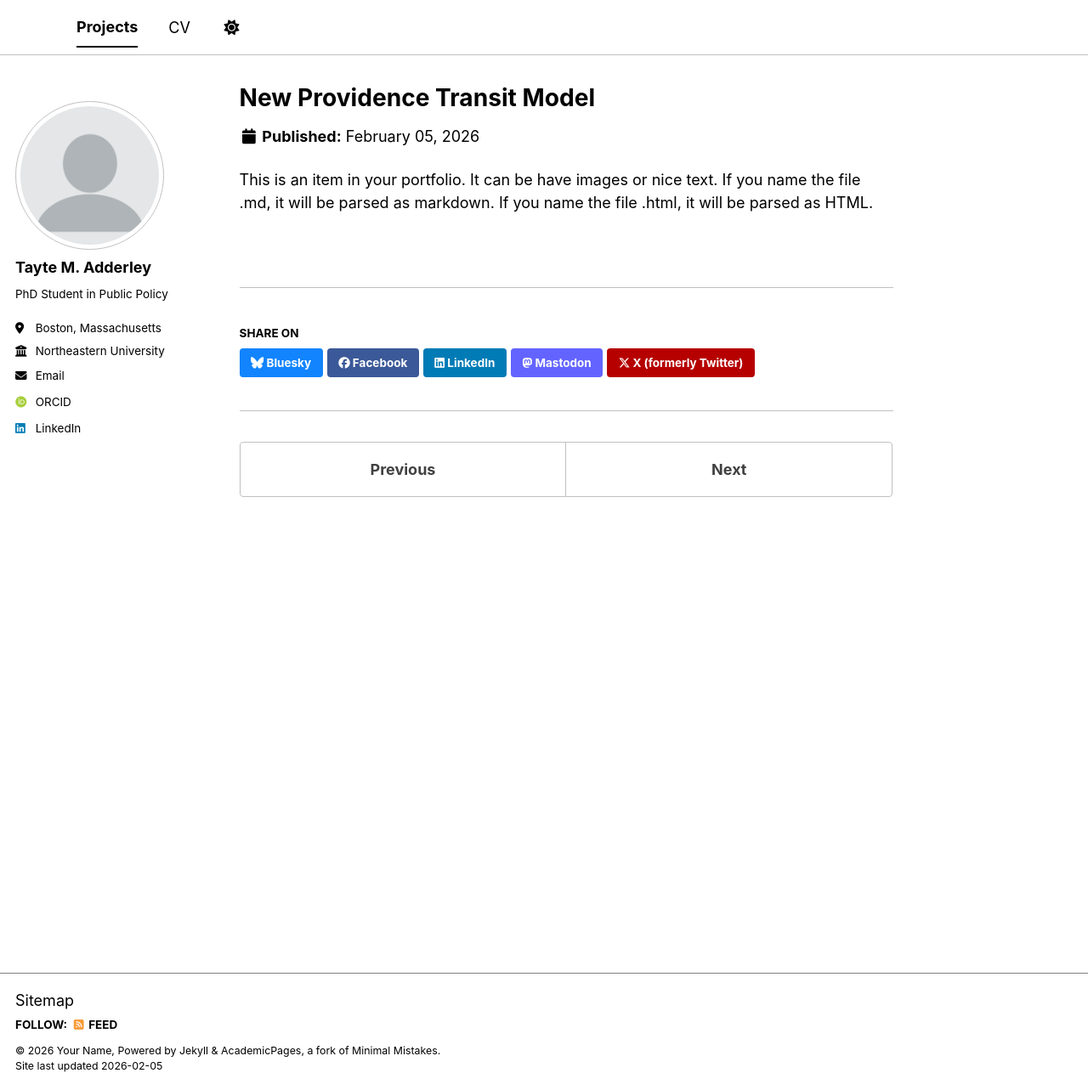
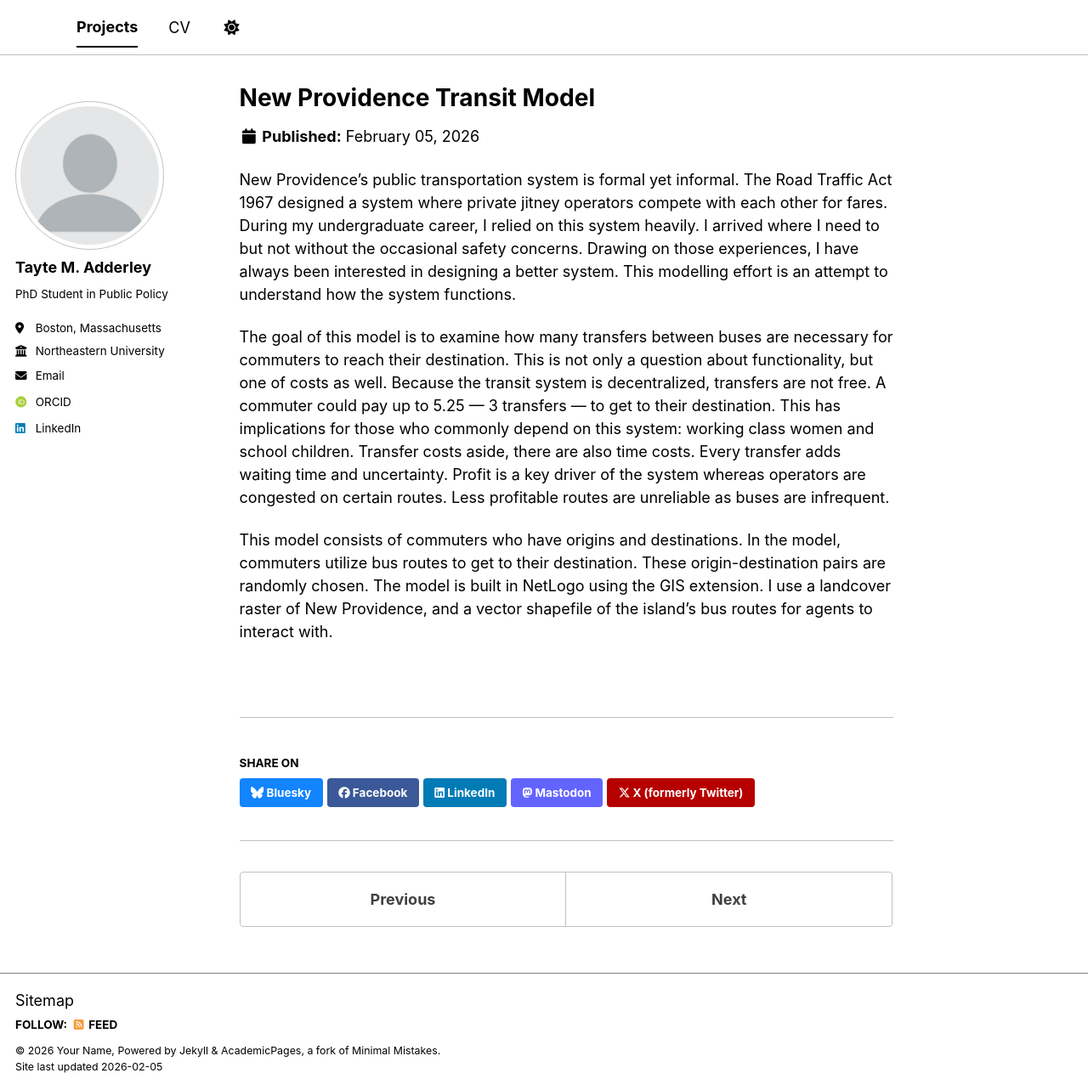
Before and after one commit to tayteadderley/tayteadderley.github.io, a Jekyll site: the page built from _portfolio/portfolio-1.md, in a window 1280 px wide and 1283 px high. Shown: the whole window at 85% size. Built offline with Jekyll 4.4.1, drawn with Linux system fonts in a browser that asks for light colours; some web fonts are replaced; a script bundle is joined from its source files by our own code; library files that are not in the unit come from our copies.

Commit message:
Update portfolio-1.md

```diff
--- a/_portfolio/portfolio-1.md
+++ b/_portfolio/portfolio-1.md
@@ -3,5 +3,8 @@ title: "New Providence Transit Model"
 excerpt: "This NetLogo GIS model examines how commuters using New Providence's jitney system navigates routes across the island.<br/><img src='/images/500x300.png'>"
 collection: portfolio
 ---
+New Providence's public transportation system is formal yet informal. The Road Traffic Act 1967 designed a system where private jitney operators compete with each other for fares. During my undergraduate career, I relied on this system heavily. I arrived where I need to but not without the occasional safety concerns. Drawing on those experiences, I have always been interested in designing a better system. This modelling effort is an attempt to understand how the system functions.
 
-This is an item in your portfolio. It can be have images or nice text. If you name the file .md, it will be parsed as markdown. If you name the file .html, it will be parsed as HTML.
+The goal of this model is to examine how many transfers between buses are necessary for commuters to reach their destination. This is not only a question about functionality, but one of costs as well. Because the transit system is decentralized, transfers are not free. A commuter could pay up to 5.25 — 3 transfers — to get to their destination. This has implications for those who commonly depend on this system: working class women and school children. Transfer costs aside, there are also time costs. Every transfer adds waiting time and uncertainty. Profit is a key driver of the system whereas operators are congested on certain routes. Less profitable routes are unreliable as buses are infrequent.
+
+This model consists of commuters who have origins and destinations. In the model, commuters utilize bus routes to get to their destination. These origin-destination pairs are randomly chosen. The model is built in NetLogo using the GIS extension. I use a landcover raster of New Providence, and a vector shapefile of the island's bus routes for agents to interact with.
```
